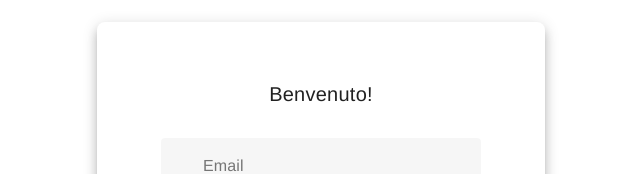
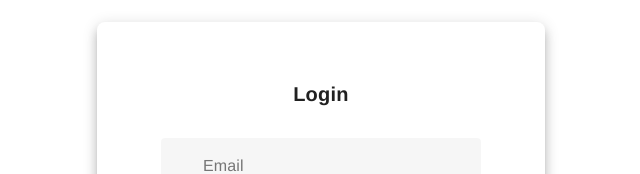
Before and after one commit to tribuSimo/DREAMDRIVE, a Vue app: page /login in a window 1280 px wide. Shown: the part 212-386 px from the top of the page, without its empty margins (319-959 px from the left). Built offline with nearby package versions, Linux system fonts and the light colour scheme.

Commit message:
Modifiche di stile

```diff
--- a/src/components/login.vue
+++ b/src/components/login.vue
@@ -3,8 +3,10 @@
     <v-img class="mx-auto my-6"
       src="logo.jpg" width="150px" height="150px"></v-img>
 
-    <v-card class="mx-auto pa-12 pb-8" elevation="8" max-width="448" rounded="lg">
-      <v-card-title class="title">Benvenuto!</v-card-title>
+    <v-card class="mx-auto pa-12 pb-8 card" elevation="8" max-width="448" rounded="lg">
+      <v-card-title class="title">
+        <p class="font-weight-black">Login</p>
+      </v-card-title>
 
       <v-card-text>
         <v-form @submit.prevent="login">
--- a/src/components/registrazione.vue
+++ b/src/components/registrazione.vue
@@ -4,7 +4,9 @@
       src="logo.jpg" width="150px" height="150px"></v-img>
 
     <v-card class="mx-auto pa-12 pb-8" elevation="8" max-width="448" rounded="lg">
-      <v-card-title class="title">Registrazione</v-card-title>
+      <v-card-title class="title">
+        <p class="font-weight-black">Registrazione</p>
+      </v-card-title>
 
       <v-card-text>
         <v-form @submit.prevent="registrazione">
```
